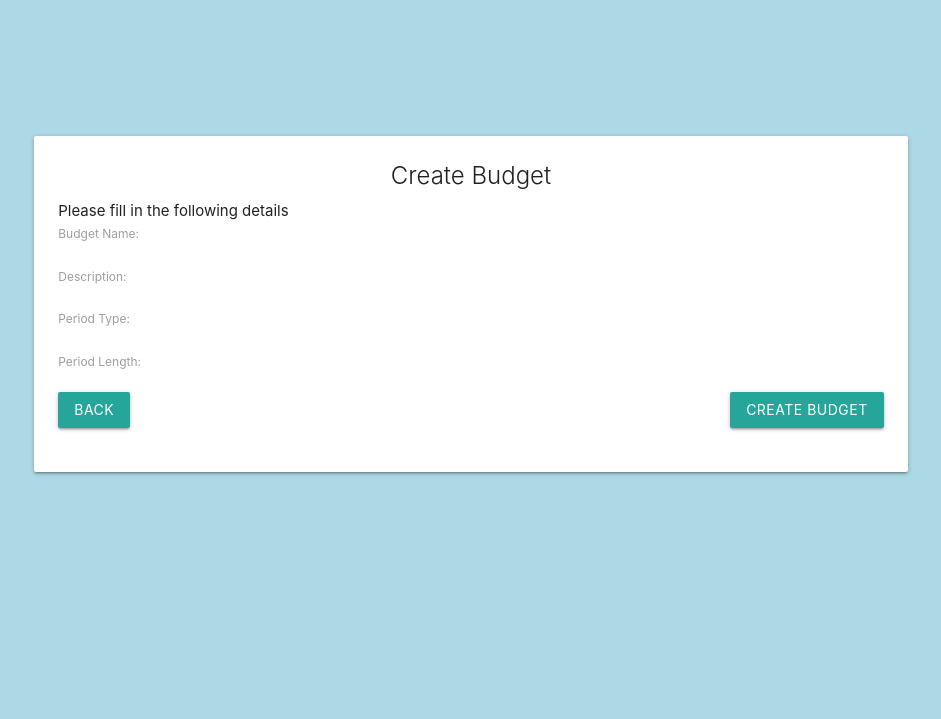
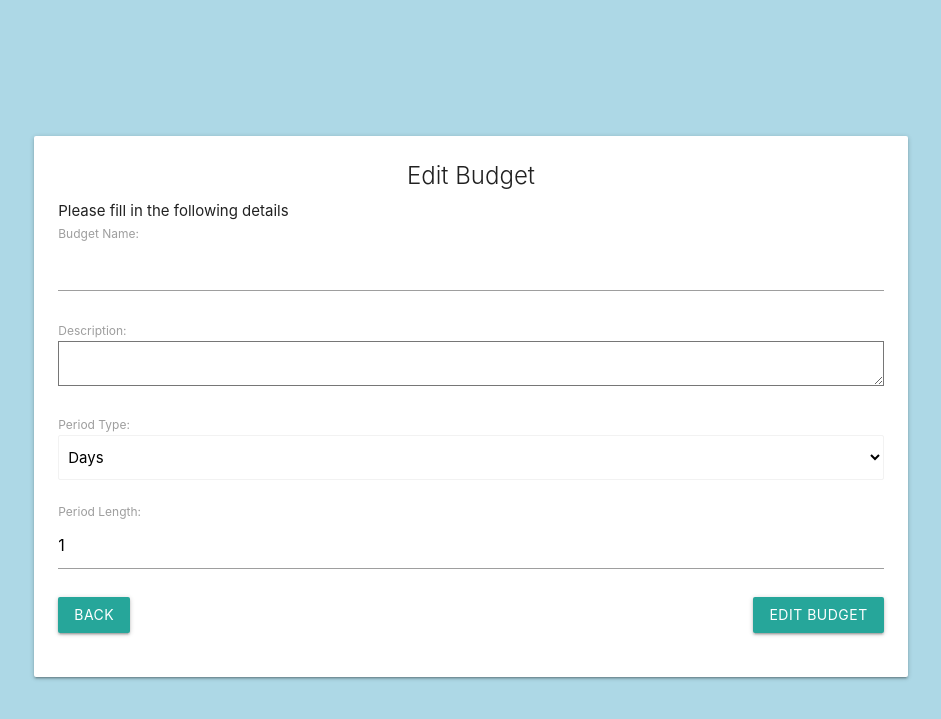
Before and after one commit to DisSupEng/silver-coin, a Django app: page /budget/edit in a window 1280 px wide. Shown: the top 719 px of the page, without its empty margins (169-1110 px from the left). Run offline with Django 4.2, Linux system fonts and the light colour scheme; the visitor is signed in with stand-in values (Sample User, id 1); data that the repository does not hold is empty.

Commit message:
Change to Update View

```diff
--- a/silver_coin/budget/forms/__init__.py
+++ b/silver_coin/budget/forms/__init__.py
@@ -1,2 +1,3 @@
 from .amount import AmountForm
 from .budget import BudgetForm
+from .budget import BudgetModelForm
--- a/silver_coin/budget/forms/budget.py
+++ b/silver_coin/budget/forms/budget.py
@@ -1,6 +1,7 @@
 from django import forms
 from django.core.validators import MaxLengthValidator, MinValueValidator
 from ..helpers import PERIOD_CHOICES
+from budget.models import Budget
 
 class BudgetForm(forms.Form):
     name = forms.CharField(max_length=25, validators=[MaxLengthValidator(25, "Name cannot be greater than 25 characters")], required=True, label="Name")
@@ -11,3 +12,13 @@ class BudgetForm(forms.Form):
         widget=forms.Select(attrs={"class": "browser-default"})
     )
     period_length = forms.IntegerField(validators=[MinValueValidator(1, "Period Length must be greater than zero")], required=True, label="Period Length")
+
+class BudgetModelForm(forms.ModelForm):
+    class Meta:
+        model = Budget
+        exclude = ("owner",)
+
+    period_type = forms.ChoiceField(
+        choices=PERIOD_CHOICES,
+        widget=forms.Select(attrs={"class": "browser-default"})
+    )
--- a/silver_coin/budget/templates/budget/budget_form.html
+++ b/silver_coin/budget/templates/budget/budget_form.html
@@ -8,7 +8,7 @@
         <div class="col s12">
             <div class="card">
                 <div class="card-content">
-                    <span class="card-title center">Create Budget</span>
+                    <span class="card-title center">{{ action }} Budget</span>
                     <p>Please fill in the following details</p>
                     {% if form.non_field_errors %}
                         {{ form.non_field_errors }}
@@ -53,7 +53,7 @@
                             </div>
                             <div class="col s4"></div>
                             <div class="col s4">
-                                <button class="waves-effect waves-light btn right" type="submit">Create Budget</button>
+                                <button class="waves-effect waves-light btn right" type="submit">{{ action }} Budget</button>
                             </div>
                         </div>
                     </form>
--- a/silver_coin/budget/views/budget.py
+++ b/silver_coin/budget/views/budget.py
@@ -1,10 +1,10 @@
-from typing import Any, Optional
 from django.core.exceptions import ValidationError
-from django.db import models
 from django.urls import reverse_lazy
-from django.views.generic import FormView, DetailView
+from django.views.generic import FormView
+from django.views.generic import UpdateView
 
 from budget.forms import BudgetForm
+from budget.forms import BudgetModelForm
 from budget.models import Budget
 
 class CreateBudget(FormView):
@@ -16,6 +16,8 @@ class CreateBudget(FormView):
     form_class = BudgetForm
     template_name = "budget/budget_form.html"
     success_url = reverse_lazy("dashboard")
+    extra_context = {"action": "Create"}
+
 
     def post(self, request, *args, **kwargs):
         owner = request.user
@@ -33,12 +35,14 @@ class CreateBudget(FormView):
         else:
             return self.form_invalid(form)
 
-class EditBudget(DetailView):
+class EditBudget(UpdateView):
     """
     A view for editing the Budget instance.
     """
-    model = Budget
+    form_class = BudgetModelForm
     template_name = "budget/budget_form.html"
+    success_url = reverse_lazy("dashboard")
+    extra_context = {"action": "Edit"}
 
     def get_queryset(self):
         """
```
